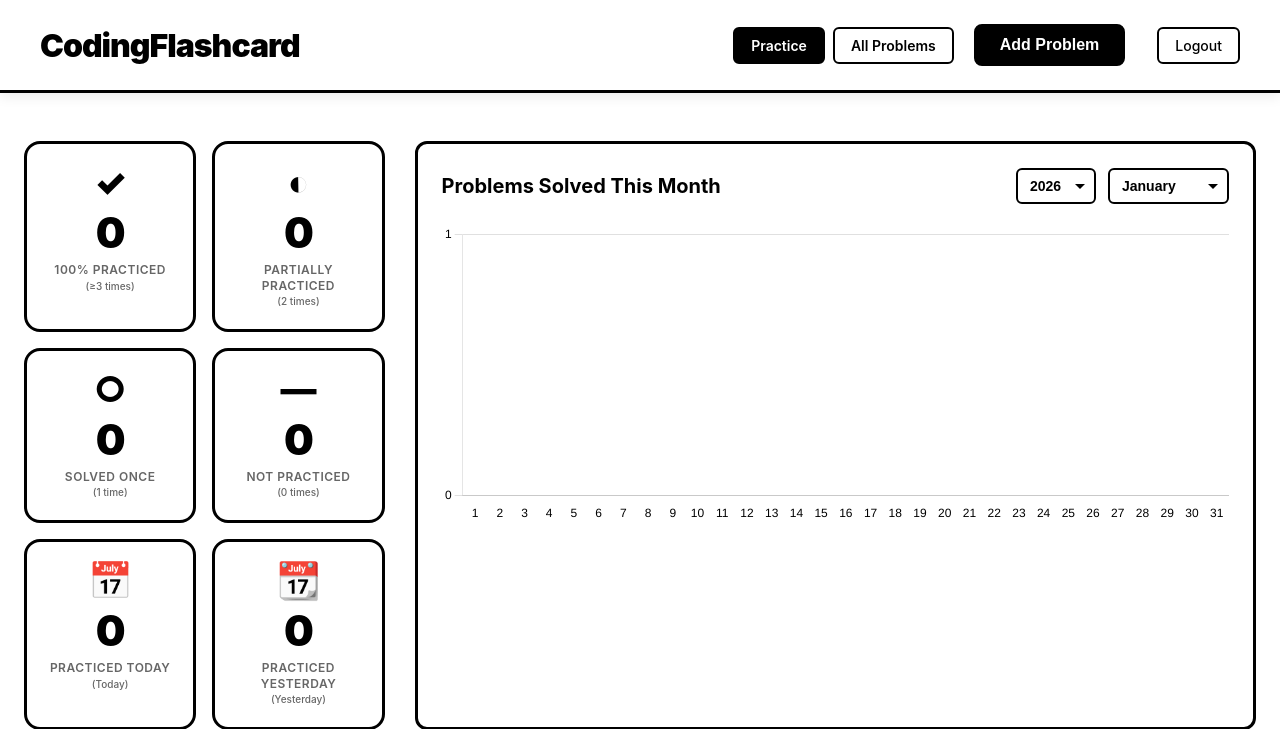
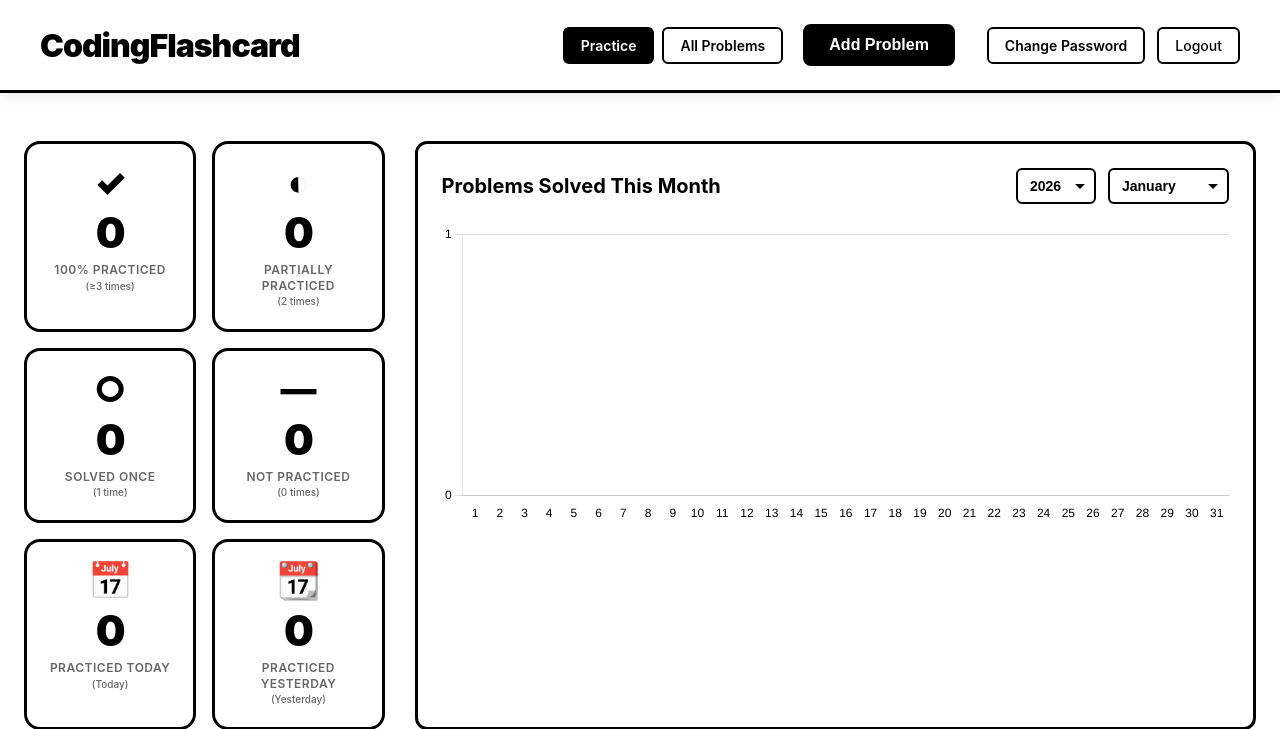
Before and after one commit to rouf-185/coding-practice-dashboard, a Flask app: page / in a window 1280 px wide. Shown: the top 729 px of the page. Run offline with Flask 3, Linux system fonts and the light colour scheme; the visitor is signed in with stand-in values (Sample User, id 1); data that the repository does not hold is empty.

Commit message:
implemented change password.

```diff
--- a/app.py
+++ b/app.py
@@ -244,6 +244,53 @@
     session.clear()
     flash('Logged out successfully.', 'success')
     return redirect(url_for('login'))
+
+
+@app.route('/change-password', methods=['GET', 'POST'])
+@require_login
+def change_password():
+    """Change password for logged-in user. Forces re-login on success."""
+    user_id = session.get('user_id')
+    user = User.query.get(user_id) if user_id else None
+
+    if not user:
+        session.clear()
+        flash('Please login again.', 'error')
+        return redirect(url_for('login'))
+
+    if request.method == 'POST':
+        current_password = (request.form.get('current_password') or '').strip()
+        new_password = request.form.get('new_password') or ''
+        new_password_confirm = request.form.get('new_password_confirm') or ''
+
+        if not current_password or not new_password or not new_password_confirm:
+            flash('Please fill in all fields.', 'error')
+            return render_template('change_password.html')
+
+        if not user.check_password(current_password):
+            flash('Current password is incorrect.', 'error')
+            return render_template('change_password.html')
+
+        if new_password != new_password_confirm:
+            flash('New passwords do not match.', 'error')
+            return render_template('change_password.html')
+
+        if len(new_password) < 8:
+            flash('New password must be at least 8 characters long.', 'error')
+            return render_template('change_password.html')
+
+        if user.check_password(new_password):
+            flash('New password must be different from the current password.', 'error')
+            return render_template('change_password.html')
+
+        user.set_password(new_password)
+        db.session.commit()
+
+        session.clear()
+        flash('Password changed. Please log in again.', 'success')
+        return redirect(url_for('login'))
+
+    return render_template('change_password.html')
 
 
 @app.route('/forgot-password', methods=['GET', 'POST'])
--- a/static/style.css
+++ b/static/style.css
@@ -328,6 +328,25 @@
     transition: background-color 0.3s, color 0.3s;
     text-decoration: none;
     display: inline-block;
+}
+
+.btn-change-password {
+    padding: 8px 16px;
+    background: #ffffff;
+    color: #000000;
+    border: 2px solid #000000;
+    border-radius: 6px;
+    font-size: 14px;
+    font-weight: 600;
+    cursor: pointer;
+    transition: background-color 0.3s, color 0.3s;
+    text-decoration: none;
+    display: inline-block;
+}
+
+.btn-change-password:hover {
+    background: #000000;
+    color: #ffffff;
 }
 
 .btn-logout:hover {
--- a/templates/all_problems.html
+++ b/templates/all_problems.html
@@ -14,6 +14,7 @@
             <button onclick="openModal()" class="btn-add-problem">Add Problem</button>
             <div class="user-info">
                 <span>{{ user.username }}</span>
+                <a href="{{ url_for('change_password') }}" class="btn-change-password">Change Password</a>
                 <a href="{{ url_for('logout') }}" class="btn-logout">Logout</a>
             </div>
         </div>
--- a/templates/dashboard.html
+++ b/templates/dashboard.html
@@ -14,6 +14,7 @@
             <button onclick="openModal()" class="btn-add-problem">Add Problem</button>
             <div class="user-info">
                 <span>{{ user.username }}</span>
+                <a href="{{ url_for('change_password') }}" class="btn-change-password">Change Password</a>
                 <a href="{{ url_for('logout') }}" class="btn-logout">Logout</a>
             </div>
         </div>
```
Also changed, not shown: templates/change_password.html (added, +30 -0 lines).
